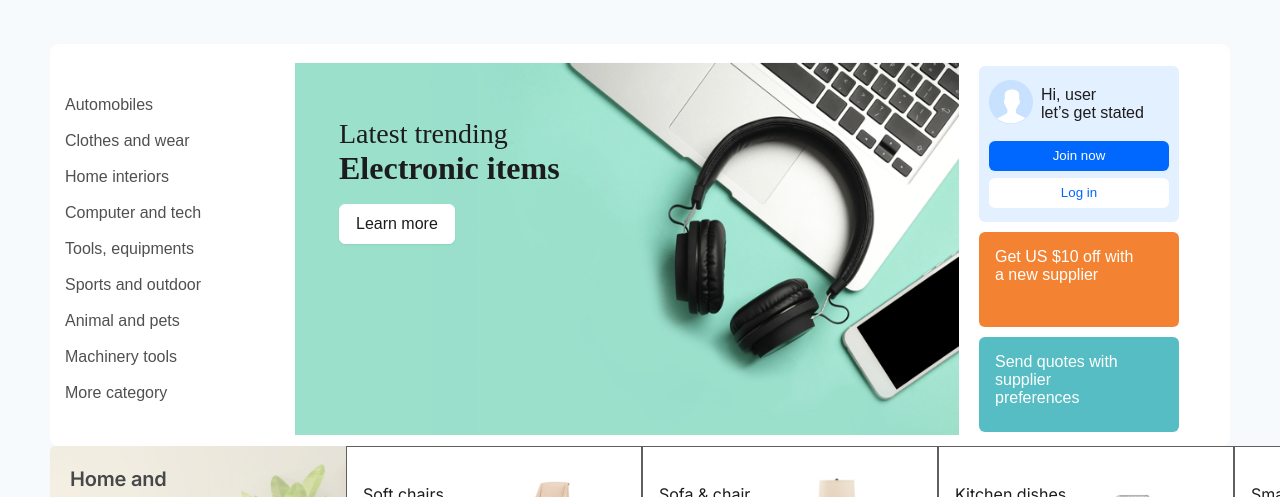
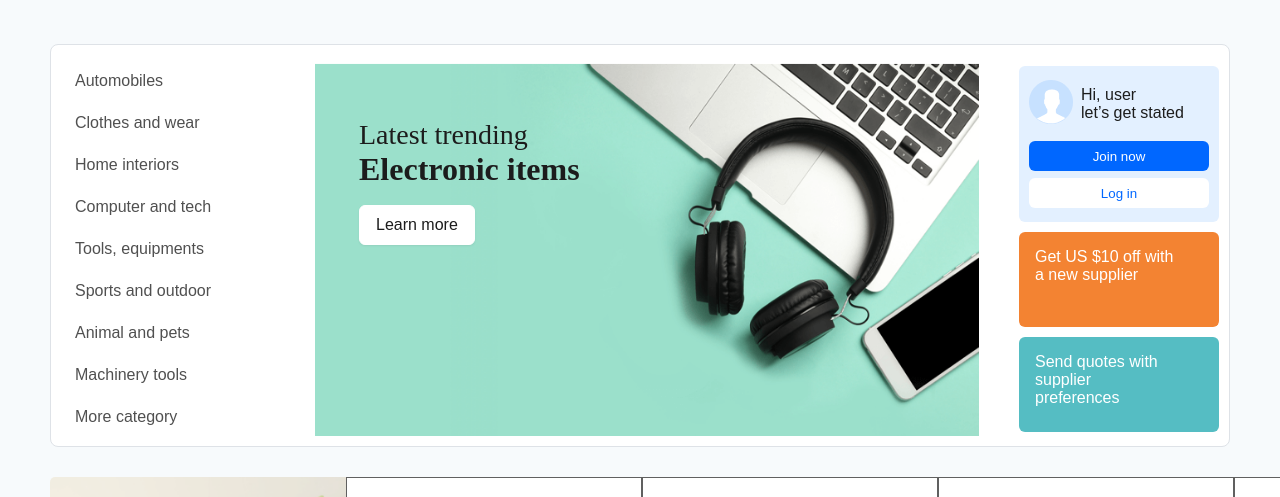
Before and after one commit to zohiddev/ecommerce-f21, a React (Vite) app: page / in a window 1280 px wide. Shown: the part 185-682 px from the top of the page. Built offline with nearby package versions, Linux system fonts and the light colour scheme.

Commit message:
add hovers

```diff
--- a/src/assets/scss/components/layout/_banner.scss
+++ b/src/assets/scss/components/layout/_banner.scss
@@ -1,5 +1,6 @@
 .banner{
     margin-top: 46px;
+    margin-bottom: 30px;
     &-right{
         padding: 0px 20px;
     }
@@ -7,14 +8,15 @@
         display: flex;
         align-items: center;
         background-color: #fff;
-        border: 1px solid #fff;
+        border: 1px solid #DEE2E7;
         border-radius: 8px;
+        gap: 20px;
         padding: 17px 20px 10px 14px;
     }
     &-list{
         display: flex;
         flex-direction: column;
-        gap: 18px;
+        gap: 4px;
         &-item{
             color:#505050;
             font-feature-settings: 'clig' off, 'liga' off;
@@ -22,7 +24,12 @@
             font-weight: 400;
             line-height: normal;
             cursor: pointer;
+            padding: 10px;
             width: 230px;
+            &:hover{
+                background-color: #E5F1FF;
+                border-radius: 6px;
+            }
         }
     }
     &-banner{
@@ -55,6 +62,12 @@
                 line-height: normal;
                 padding: 0px 16px;
                 height: 40px;
+                &:hover{
+                    background-color: #dedede;
+                }
+                &:active{
+                    background-color: #c5c5c5;
+                }
             }
         }
         &__image{
@@ -100,6 +113,14 @@
                     border-radius: 6px;
                     background-color:#0067FF;
                     color: #fff;
+                    transition: all 0.2s ease-in-out;
+                    &:hover{
+                        background-color: #fff;
+                        color: #0067FF;
+                    }
+                    &:active{
+                        background-color: #c5c5c5;
+                    }
                 }
                 &-btn2{
                     width: 180px;
@@ -109,6 +130,13 @@
                     border-radius: 6px;
                     background-color:#fff;
                     color: #0067FF;
+                    &:hover{
+                        background-color: #0067FF;
+                        color: #fFF;
+                    }
+                    &:active{
+                        background-color: #014bbb;
+                    }
                 }
             }
         }
```
